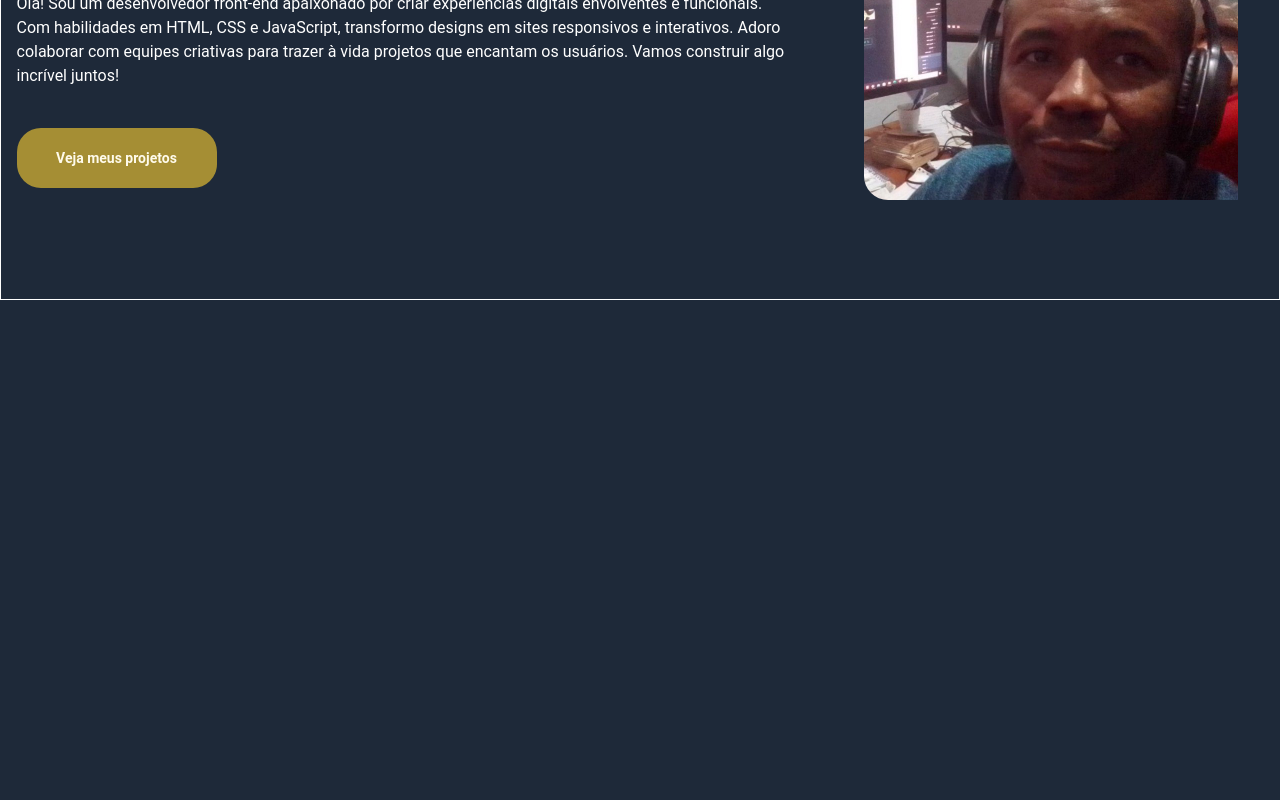
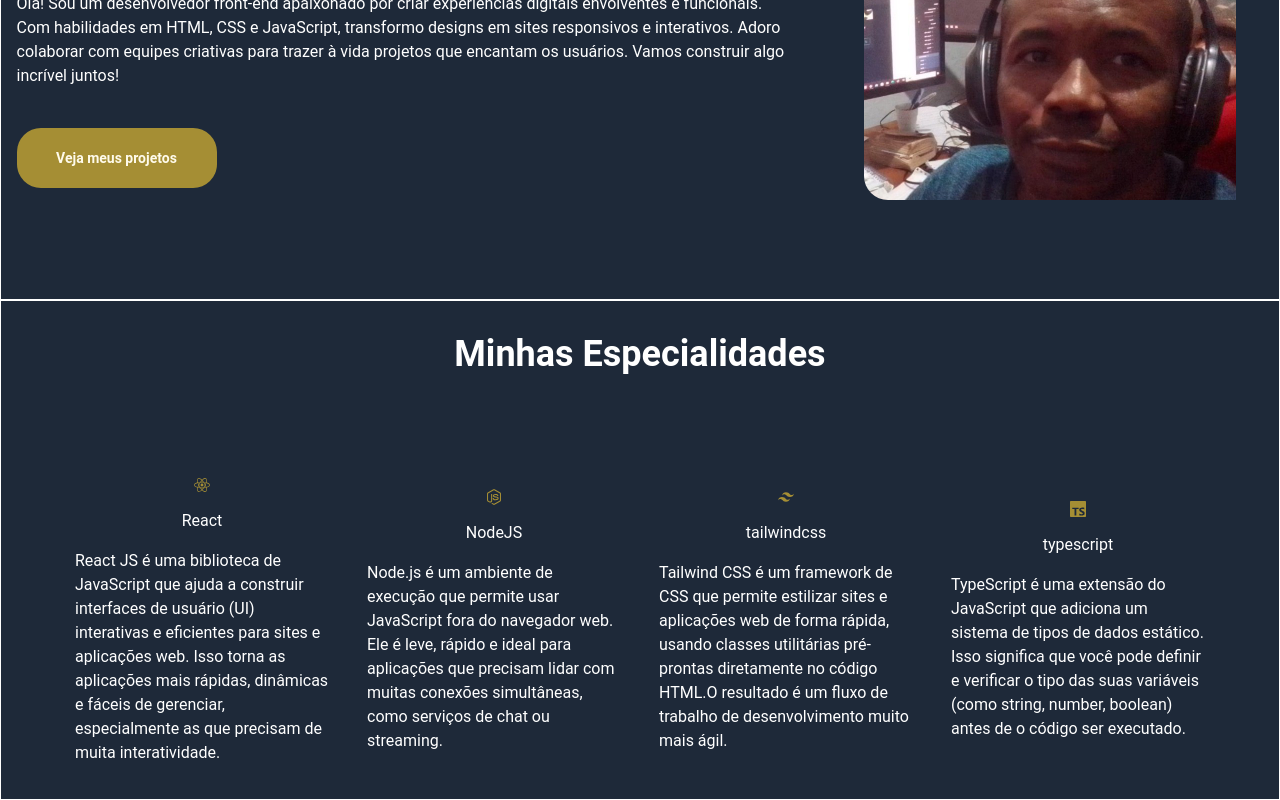
Before and after one commit to Paulo-Borges/reactPortifolio, a React (Vite) app: page / in a window 1280 px wide. Shown: the part 340-1140 px from the top of the page. Before the commit the page ends 800 px from the top, so only its background shows below. Built offline with nearby package versions, Linux system fonts and the light colour scheme.

Commit message:
feat: Starting Especilidades

```diff
--- a/package.json
+++ b/package.json
@@ -13,6 +13,7 @@
     "@tailwindcss/vite": "^4.1.12",
     "react": "^19.1.1",
     "react-dom": "^19.1.1",
+    "react-icons": "^5.5.0",
     "react-router": "^7.8.2",
     "tailwindcss": "^4.1.12"
   },
--- a/src/App.tsx
+++ b/src/App.tsx
@@ -1,11 +1,18 @@
 import Header from "./components/Header";
+import { FaReact } from "react-icons/fa";
+import { FaNodeJs } from "react-icons/fa";
+import { RiTailwindCssFill } from "react-icons/ri";
+import { SiTypescript } from "react-icons/si";
 
 function App() {
   return (
     <>
       <Header />
       <div className="flex justify-around items-center pt-28 w-[1280px] h-[500px] gap-9 border border-white">
-        <main className="flex flex-col w-[780px] mt-20 justify-start items-start text-center gap-10">
+        <main
+          id="inicio"
+          className="flex flex-col w-[780px] mt-20 justify-start items-start text-center gap-10 "
+        >
           <h1 className="flex capitalize text-4xl font-bold my-10 text-white ">
             Transformando ideias em realidade digital.
           </h1>
@@ -20,7 +27,7 @@ function App() {
           <div>
             <button className="bg-amber-300/60  rounded-3xl hover:bg-amber-300 flex w-[200px] h-[60px] justify-center items-center">
               <a
-                href="/contato"
+                href="/projetos"
                 className="text-sm text-amber-50 font-semibold"
               >
                 Veja meus projetos
@@ -36,6 +43,57 @@ function App() {
           />
         </div>
       </div>
+      <section className="flex flex-col justify-around items-center pt-28 w-[1280px] h-[500px] gap-9 border border-white">
+        <h1 className="flex capitalize text-4xl font-bold my-10 text-white ">
+          Minhas Especialidades
+        </h1>
+        <div className="grid grid-cols-4 gap-9  text-white">
+          <div className="flex flex-col justify-center items-center gap-4 max-w-3xs border border-transparent hover:border-amber-300/30 rounded ">
+            <FaReact className="text-amber-300/60 " />
+            <h2>React</h2>
+            <p className="overflow-hidden text-ellipsis">
+              React JS é uma biblioteca de JavaScript que ajuda a construir
+              interfaces de usuário (UI) interativas e eficientes para sites e
+              aplicações web. Isso torna as aplicações mais rápidas, dinâmicas e
+              fáceis de gerenciar, especialmente as que precisam de muita
+              interatividade.
+            </p>
+          </div>
+
+          <div className="flex flex-col justify-center items-center gap-4 max-w-3xs border border-transparent hover:border-amber-300/30 rounded">
+            <FaNodeJs className="text-amber-300/60 " />
+            <h2>NodeJS</h2>
+            <p className="overflow-hidden text-ellipsis">
+              Node.js é um ambiente de execução que permite usar JavaScript fora
+              do navegador web. Ele é leve, rápido e ideal para aplicações que
+              precisam lidar com muitas conexões simultâneas, como serviços de
+              chat ou streaming.
+            </p>
+          </div>
+
+          <div className="flex flex-col justify-center items-center gap-4 max-w-3xs border border-transparent hover:border-amber-300/30 rounded">
+            <RiTailwindCssFill className="text-amber-300/60 " />
+            <h2>tailwindcss</h2>
+            <p>
+              Tailwind CSS é um framework de CSS que permite estilizar sites e
+              aplicações web de forma rápida, usando classes utilitárias
+              pré-prontas diretamente no código HTML.O resultado é um fluxo de
+              trabalho de desenvolvimento muito mais ágil.
+            </p>
+          </div>
+
+          <div className="flex flex-col justify-center items-center gap-4 max-w-3xs border border-transparent hover:border-amber-300/30 rounded">
+            <SiTypescript className="text-amber-300/60 " />
+            <h2>typescript</h2>
+            <p>
+              TypeScript é uma extensão do JavaScript que adiciona um sistema de
+              tipos de dados estático. Isso significa que você pode definir e
+              verificar o tipo das suas variáveis (como string, number, boolean)
+              antes de o código ser executado.
+            </p>
+          </div>
+        </div>
+      </section>
     </>
   );
 }
```
Also changed, not shown: 1 other file (tests, documents, lock files or other folders).
